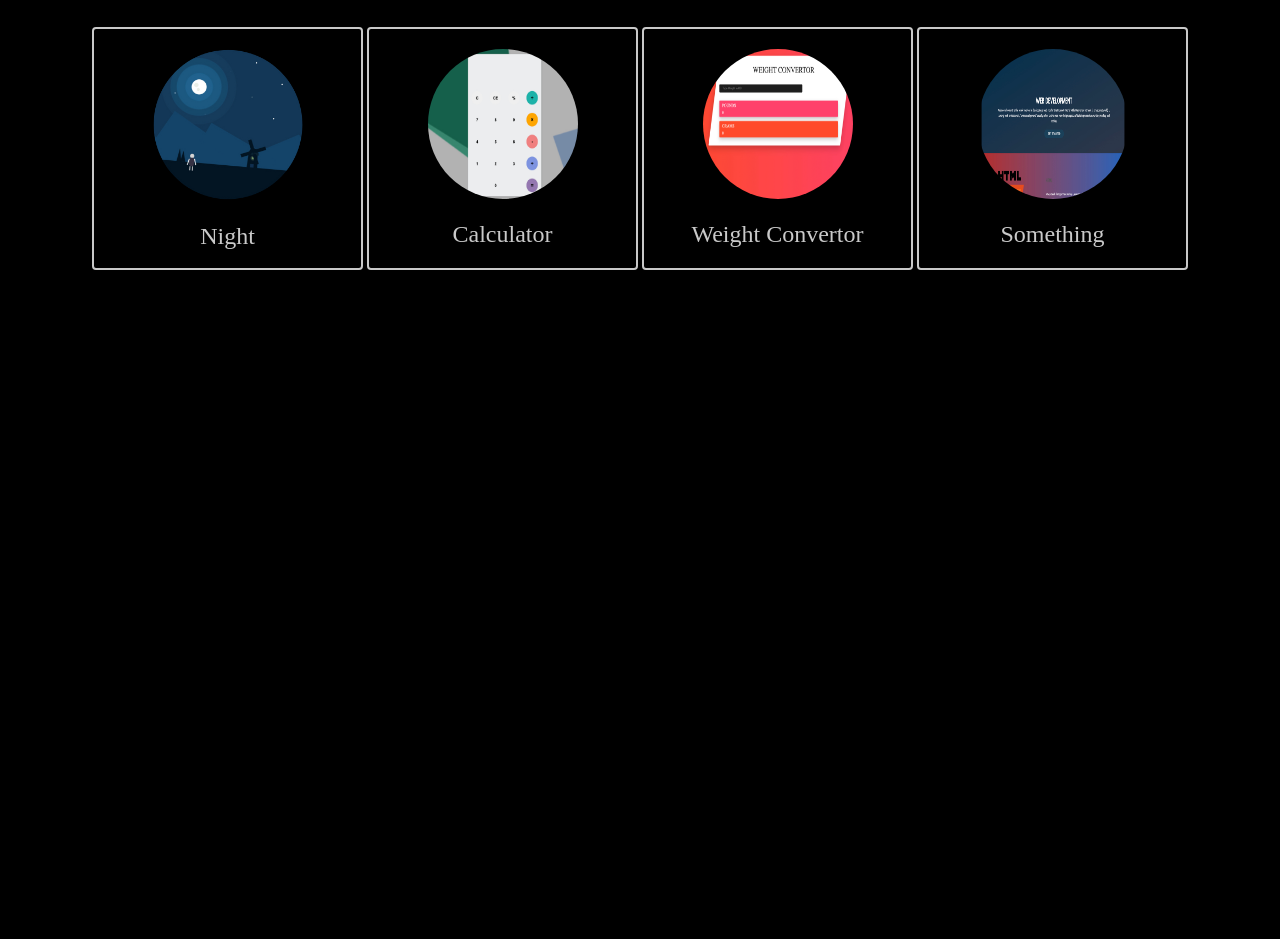
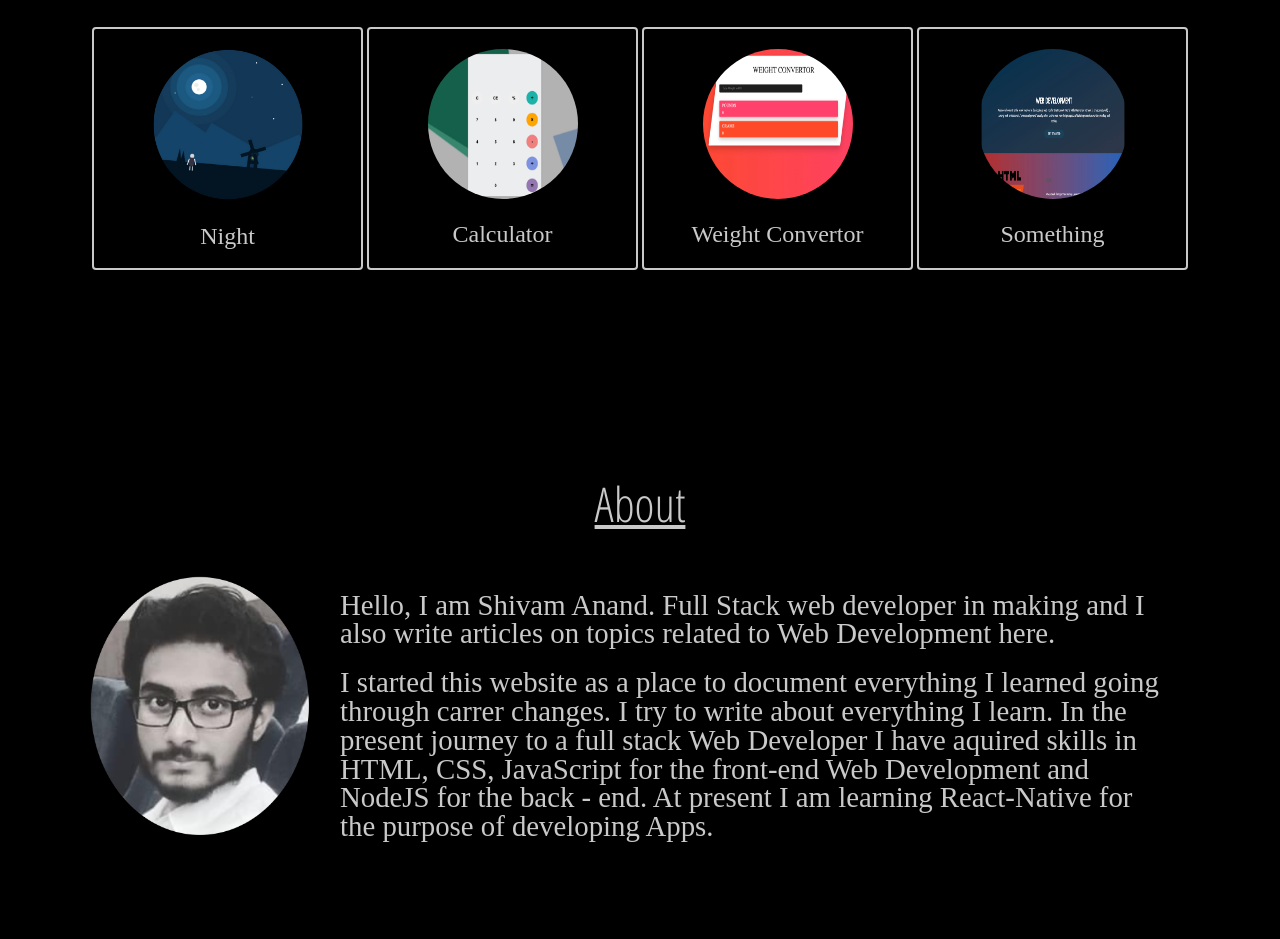
Before and after one commit to shivamanand-dev/myTemplates, a plain HTML site: page index.html in a window 1280 px wide. Shown: the part 1240-2179 px from the top of the page. Before the commit the page ends 1540 px from the top, so only its background shows below. Drawn offline with Linux system fonts and the light colour scheme.

Commit message:
modified

```diff
--- a/assets/stylesheet/style.css
+++ b/assets/stylesheet/style.css
@@ -176,6 +176,8 @@ nav ul li a:hover::after {
 .layout {
   margin-top: 6rem;
   color: rgba(255, 255, 255, 0.788);
+  margin-bottom: 100px;
+  padding-bottom: 80px;
 }
 .layout h2 {
   text-align: center;
@@ -205,3 +207,29 @@ nav ul li a:hover::after {
   color: rgba(255, 255, 255, 0.788);
   text-decoration: none;
 }
+
+/* About */
+.about {
+  color: rgba(255, 255, 255, 0.788);
+  margin-bottom: 100px;
+  padding-bottom: 80px;
+}
+.about h2 {
+  text-align: center;
+  font-size: 3rem;
+  text-decoration: underline;
+  font-family: "Open Sans Condensed", sans-serif;
+  margin-bottom: 3rem;
+}
+.grid-col-2About {
+  display: grid;
+  grid-template-columns: 20% 80%;
+}
+.col-1-about img {
+  width: 100%;
+  margin: 0 auto;
+}
+.col-2-about {
+  padding: 15px 30px;
+  font-size: 1.8rem;
+}
--- a/index.html
+++ b/index.html
@@ -165,6 +165,32 @@
       </section>
     </section>
 
+    <!-- About -->
+
+    <section class="about">
+      <h2>About</h2>
+      <section class="grid-col-2About wrapper">
+        <div class="col-1-about">
+          <img src="./assets/images/Untitled.001.png" alt="" />
+        </div>
+        <div class="col-2-about">
+          <p>
+            Hello, I am Shivam Anand. Full Stack web developer in making and I
+            also write articles on topics related to Web Development here.
+
+            <br />
+            <p style="padding-top: 20px">
+              I started this website as a place to document everything I learned
+              going through carrer changes. I try to write about everything I
+              learn. In the present journey to a full stack Web Developer I have
+              aquired skills in HTML, CSS, JavaScript for the front-end Web
+              Development and NodeJS for the back - end. At present I am
+              learning React-Native for the purpose of developing Apps.
+            </p>
+          </p>
+        </div>
+      </section>
+    </section>
     <script src="./assets/scripts/script.js"></script>
   </body>
 </html>
```
Also changed, not shown: assets/images/Untitled.001.png (added), 1 other file.
